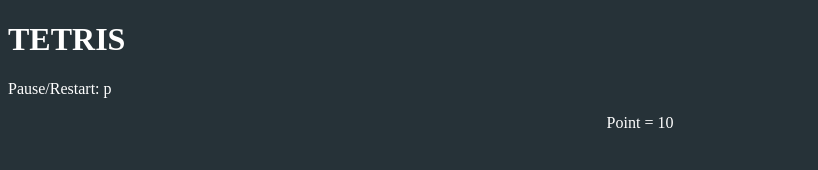
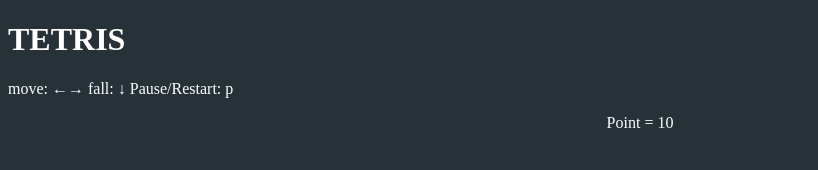
Before and after one commit to verdy89/tetris, a plain HTML site: page index.html in a window 1280 px wide. Shown: the top 170 px of the page, without its empty margins (0-818 px from the left). Drawn offline with Linux system fonts and the light colour scheme.

Commit message:
add the key info

```diff
--- a/index.html
+++ b/index.html
@@ -7,7 +7,7 @@
 	</head>
 	<body>
 		<h1 id="hello_text">Hello, world!</h1>
-		<p id="keyInfo">Pause/Restart: p</p>
+		<p id="keyInfo">move: ←→ fall: ↓ Pause/Restart: p</p>
 		<p id="point">Point = </p>
 		<p id="information"><br></p>
 		<table>
```
